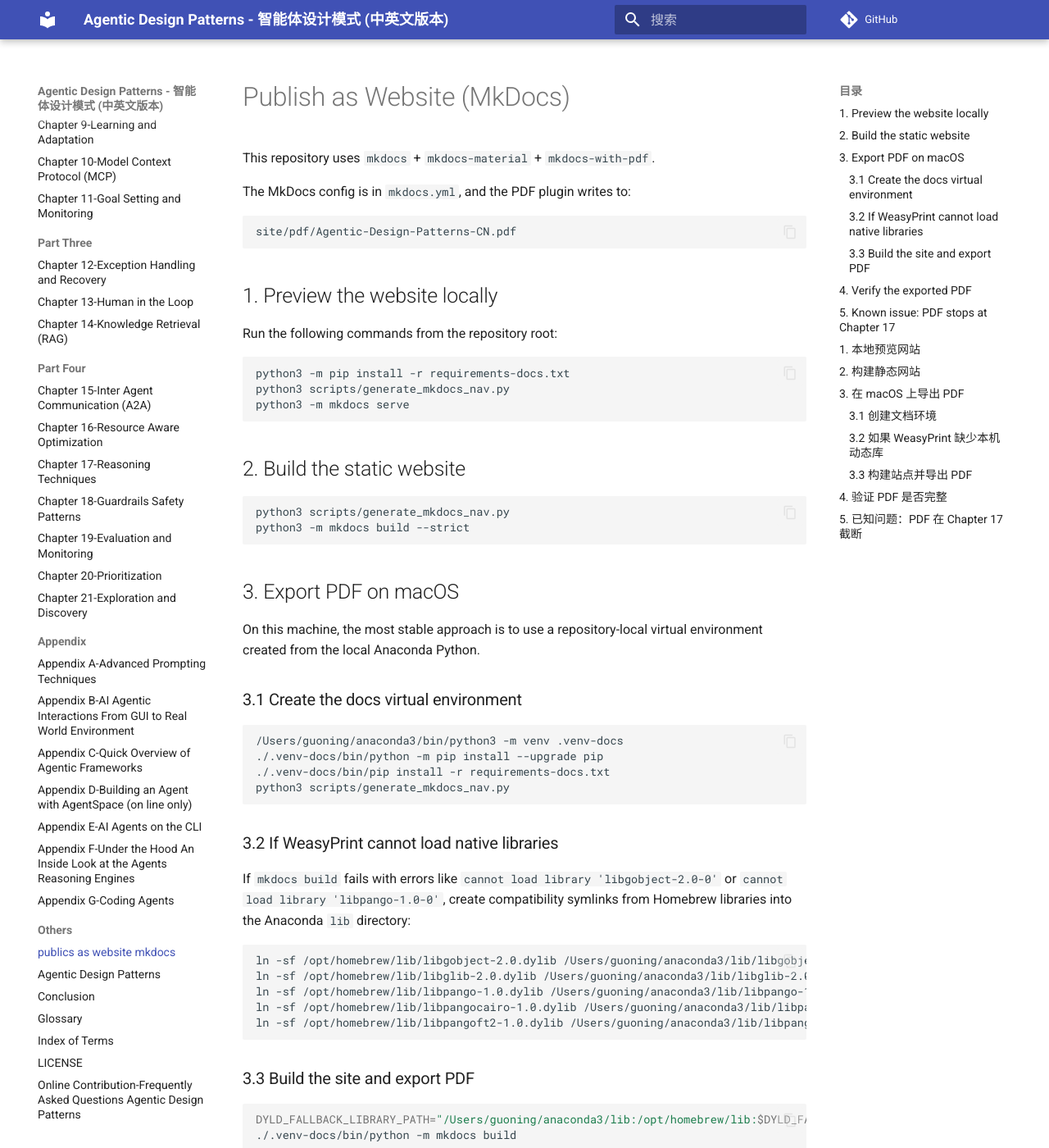
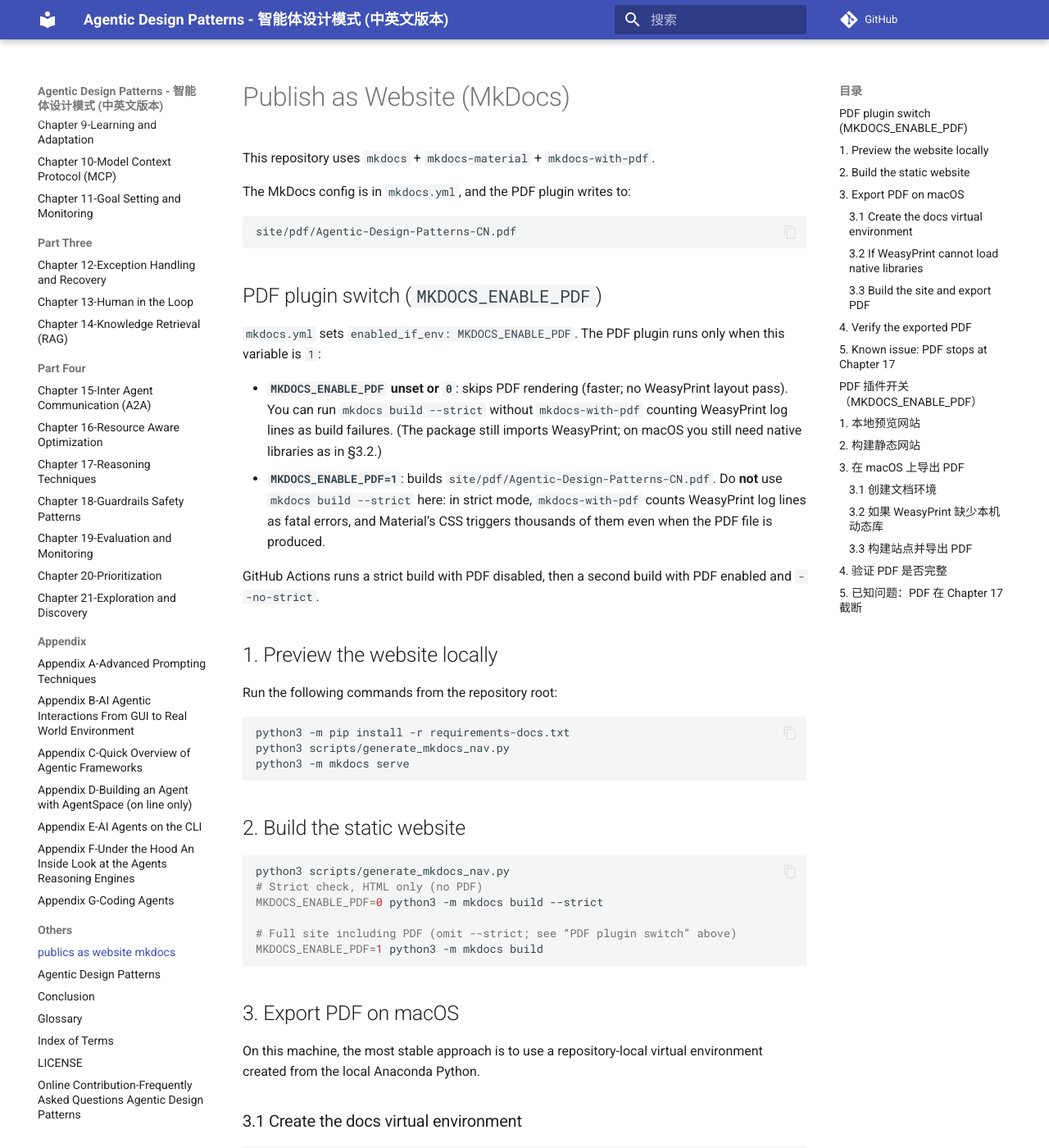
Before and after one commit to ningg/Agentic-Design-Patterns-CN, an MkDocs documentation site: the page built from cn/publics_as_website_mkdocs.md, in a window 1280 px wide and 1400 px high. Shown: the whole window at 82% size. Built offline with MkDocs 1.6.1 and Material for MkDocs 9.7.7, drawn with Linux system fonts in a browser that asks for light colours; comment, search, counter and statistics services are not loaded; some of the changed text lies outside the part shown.

Commit message:
fix(ci): decouple PDF export from mkdocs --strict for Pages deploy
Made-with: Cursor

````diff
--- a/cn/publics_as_website_mkdocs.md
+++ b/cn/publics_as_website_mkdocs.md
@@ -7,6 +7,15 @@ The MkDocs config is in `mkdocs.yml`, and the PDF plugin writes to:
 ```text
 site/pdf/Agentic-Design-Patterns-CN.pdf
 ```
+
+## PDF plugin switch (`MKDOCS_ENABLE_PDF`)
+
+`mkdocs.yml` sets `enabled_if_env: MKDOCS_ENABLE_PDF`. The PDF plugin runs only when this variable is `1`:
+
+- **`MKDOCS_ENABLE_PDF` unset or `0`**: skips PDF rendering (faster; no WeasyPrint layout pass). You can run `mkdocs build --strict` without `mkdocs-with-pdf` counting WeasyPrint log lines as build failures. (The package still imports WeasyPrint; on macOS you still need native libraries as in §3.2.)
+- **`MKDOCS_ENABLE_PDF=1`**: builds `site/pdf/Agentic-Design-Patterns-CN.pdf`. Do **not** use `mkdocs build --strict` here: in strict mode, `mkdocs-with-pdf` counts WeasyPrint log lines as fatal errors, and Material’s CSS triggers thousands of them even when the PDF file is produced.
+
+GitHub Actions runs a strict build with PDF disabled, then a second build with PDF enabled and `--no-strict`.
 
 ## 1. Preview the website locally
 
@@ -22,7 +31,11 @@ python3 -m mkdocs serve
 
 ```bash
 python3 scripts/generate_mkdocs_nav.py
-python3 -m mkdocs build --strict
+# Strict check, HTML only (no PDF)
+MKDOCS_ENABLE_PDF=0 python3 -m mkdocs build --strict
+
+# Full site including PDF (omit --strict; see “PDF plugin switch” above)
+MKDOCS_ENABLE_PDF=1 python3 -m mkdocs build
 ```
 
 ## 3. Export PDF on macOS
@@ -54,7 +67,7 @@ ln -sf /opt/homebrew/lib/libpangoft2-1.0.dylib /Users/guoning/anaconda3/lib/libp
 
 ```bash
 DYLD_FALLBACK_LIBRARY_PATH="/Users/guoning/anaconda3/lib:/opt/homebrew/lib:$DYLD_FALLBACK_LIBRARY_PATH" \
-./.venv-docs/bin/python -m mkdocs build
+MKDOCS_ENABLE_PDF=1 ./.venv-docs/bin/python -m mkdocs build
 ```
 
 Generated file:
@@ -132,7 +145,7 @@ Then rerun:
 
 ```bash
 DYLD_FALLBACK_LIBRARY_PATH="/Users/guoning/anaconda3/lib:/opt/homebrew/lib:$DYLD_FALLBACK_LIBRARY_PATH" \
-./.venv-docs/bin/python -m mkdocs build
+MKDOCS_ENABLE_PDF=1 ./.venv-docs/bin/python -m mkdocs build
 ```
 
 This repository includes `.github/workflows/deploy-docs.yml`, which deploys the site to GitHub Pages on every push to `main`.
@@ -146,6 +159,15 @@ This repository includes `.github/workflows/deploy-docs.yml`, which deploys the
 > ```text
 > site/pdf/Agentic-Design-Patterns-CN.pdf
 > ```
+>
+> ## PDF 插件开关（`MKDOCS_ENABLE_PDF`）
+>
+> `mkdocs.yml` 中配置了 `enabled_if_env: MKDOCS_ENABLE_PDF`，仅当该环境变量为 `1` 时才生成 PDF：
+>
+> - **未设置或为 `0`**：不执行 PDF 排版导出（更快；也不会把 WeasyPrint 日志当成构建失败）。可用 `mkdocs build --strict` 做 MkDocs 严格检查。（插件仍会 import WeasyPrint；macOS 上仍需 §3.2 的本机库。）
+> - **`MKDOCS_ENABLE_PDF=1`**：生成 `site/pdf/Agentic-Design-Patterns-CN.pdf`。请勿与 `mkdocs build --strict` 同时使用：严格模式下 `mkdocs-with-pdf` 会把 WeasyPrint 的日志计为致命错误，Material 主题的 CSS 会产生数千条。
+>
+> GitHub Actions 会先做一次关闭 PDF 的 `--strict` 构建，再单独做一次带 PDF 且 `--no-strict` 的构建。
 >
 > ## 1. 本地预览网站
 >
@@ -161,7 +183,8 @@ This repository includes `.github/workflows/deploy-docs.yml`, which deploys the
 >
 > ```bash
 > python3 scripts/generate_mkdocs_nav.py
-> python3 -m mkdocs build --strict
+> MKDOCS_ENABLE_PDF=0 python3 -m mkdocs build --strict
+> MKDOCS_ENABLE_PDF=1 python3 -m mkdocs build
 > ```
 >
 > ## 3. 在 macOS 上导出 PDF
@@ -193,7 +216,7 @@ This repository includes `.github/workflows/deploy-docs.yml`, which deploys the
 >
 > ```bash
 > DYLD_FALLBACK_LIBRARY_PATH="/Users/guoning/anaconda3/lib:/opt/homebrew/lib:$DYLD_FALLBACK_LIBRARY_PATH" \
-> ./.venv-docs/bin/python -m mkdocs build
+> MKDOCS_ENABLE_PDF=1 ./.venv-docs/bin/python -m mkdocs build
 > ```
 >
 > 输出文件：
@@ -271,7 +294,7 @@ This repository includes `.github/workflows/deploy-docs.yml`, which deploys the
 >
 > ```bash
 > DYLD_FALLBACK_LIBRARY_PATH="/Users/guoning/anaconda3/lib:/opt/homebrew/lib:$DYLD_FALLBACK_LIBRARY_PATH" \
-> ./.venv-docs/bin/python -m mkdocs build
+> MKDOCS_ENABLE_PDF=1 ./.venv-docs/bin/python -m mkdocs build
 > ```
 >
 > 仓库已包含 `.github/workflows/deploy-docs.yml`，推送到 `main` 分支后会自动发布到 GitHub Pages。
--- a/mkdocs.yml
+++ b/mkdocs.yml
@@ -26,7 +26,10 @@ plugins:
       lang:
         - zh
         - en
+  # PDF generation toggled via MKDOCS_ENABLE_PDF=1 so CI can run `mkdocs build --strict`
+  # without mkdocs-with-pdf counting thousands of WeasyPrint CSS errors (Material theme).
   - with-pdf:
+      enabled_if_env: MKDOCS_ENABLE_PDF
       output_path: pdf/Agentic-Design-Patterns-CN.pdf
       toc_level: 2
       ordered_chapter_level: 0
````
Also changed, not shown: 1 other file.
